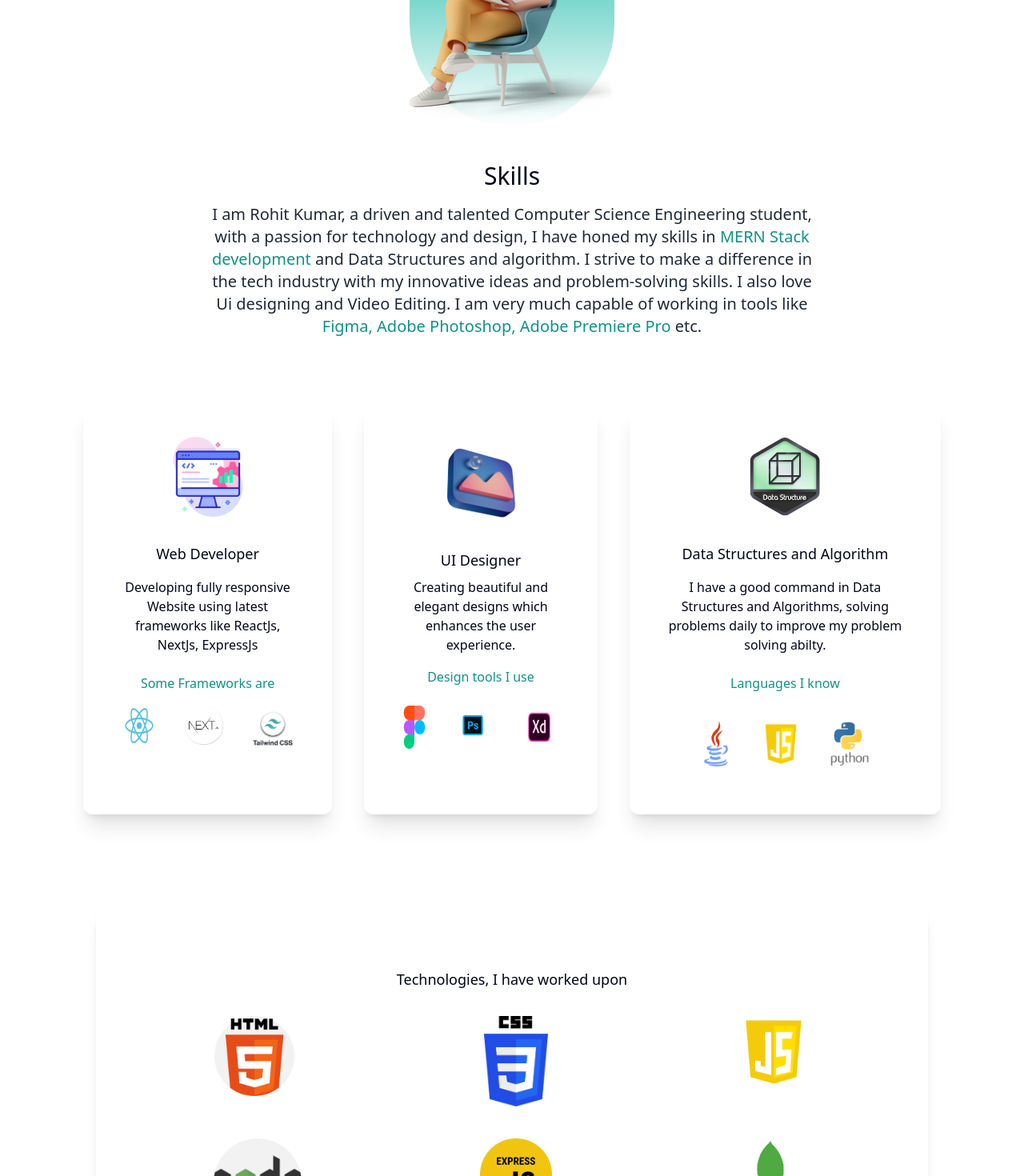
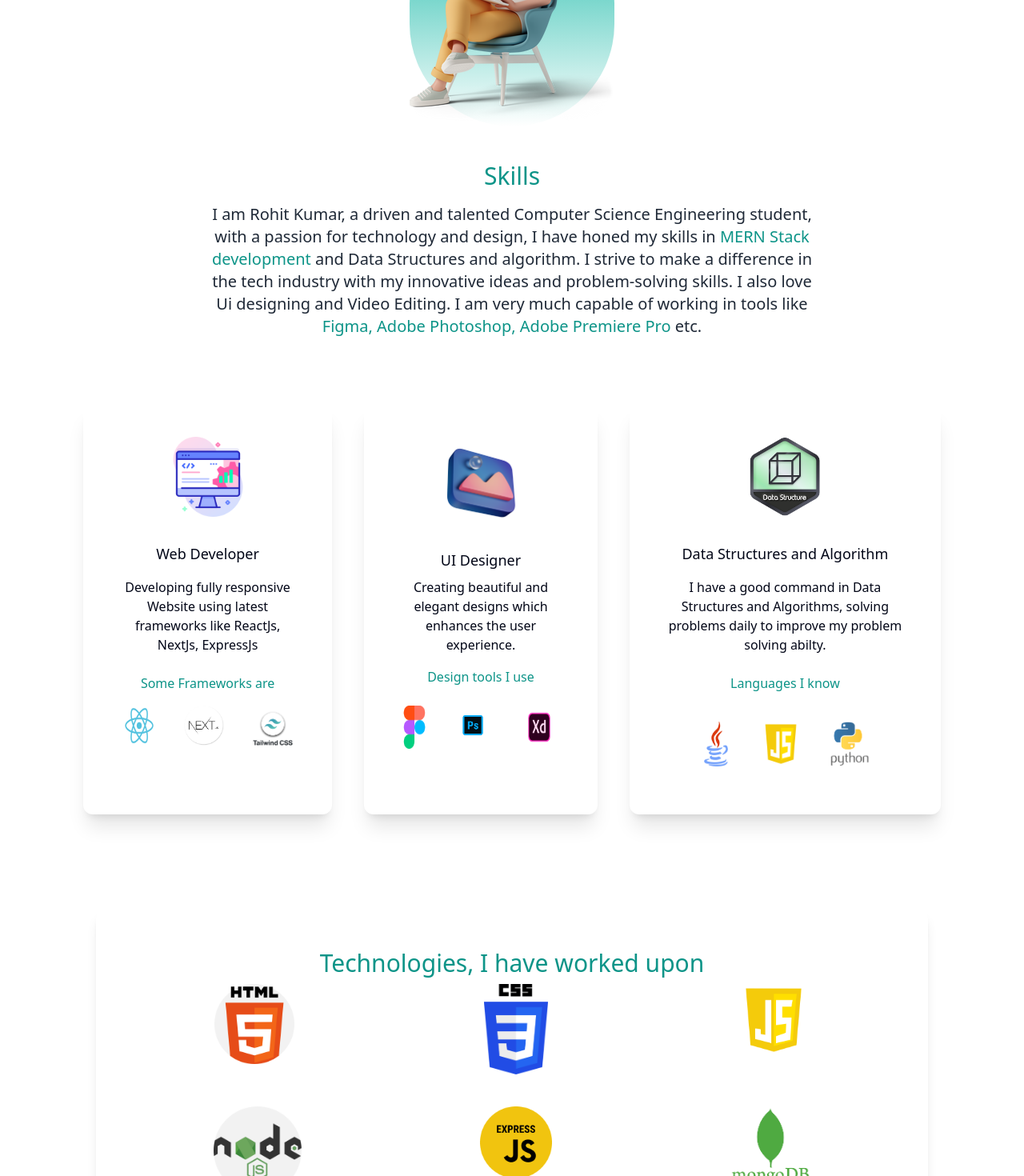
Before and after one commit to RKartik9/MyPortfolio, a Next.js app: page / in a window 1280 px wide. Shown: the part 932-2402 px from the top of the page at 80% size. Built offline with nearby package versions, Linux system fonts and the light colour scheme.

Commit message:
changed colors of some heading

```diff
--- a/pages/index.js
+++ b/pages/index.js
@@ -140,7 +140,7 @@ export default function Home() {
           {/* Second Section */}
           <section className="px-6">
             <div className=" text-center p-9">
-              <h3 className="text-3xl align-middle py-2 dark:text-white">
+              <h3 className="text-center text-xl py-2 text-teal-600 font-medium md:text-3xl dark:text-cyan-400">
                 Skills
               </h3>
               <p className="text-md py-2 leading-10 text-gray-800 dark:text-white md:text-xl max-w-3xl mx-auto">
@@ -237,7 +237,7 @@ export default function Home() {
 
           <section className="p-10">
             <div className=" text-center shadow-lg p-10 rounded-xl my-10 xs:w-20 dark:shadow-slate-400  ">
-              <h3 className="text-lg font-medium pt-8 pb-8 dark:text-white ">
+              <h3 className="text-center text-xl py-2 text-teal-600 font-medium md:text-3xl dark:text-cyan-400 ">
                 Technologies, I have worked upon
               </h3>
               {/* row-1 */}
```
